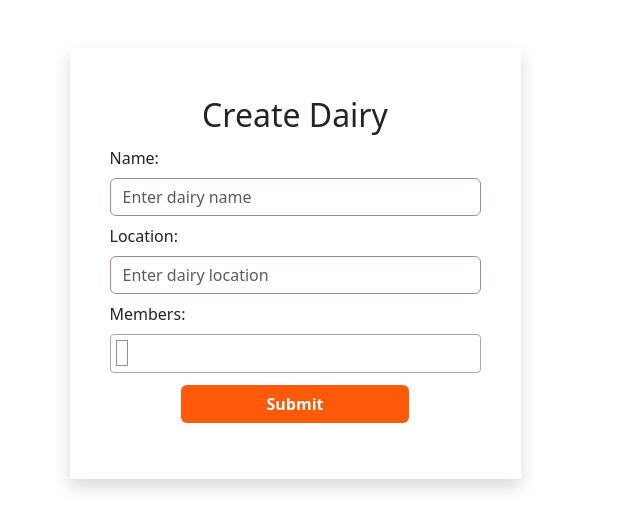
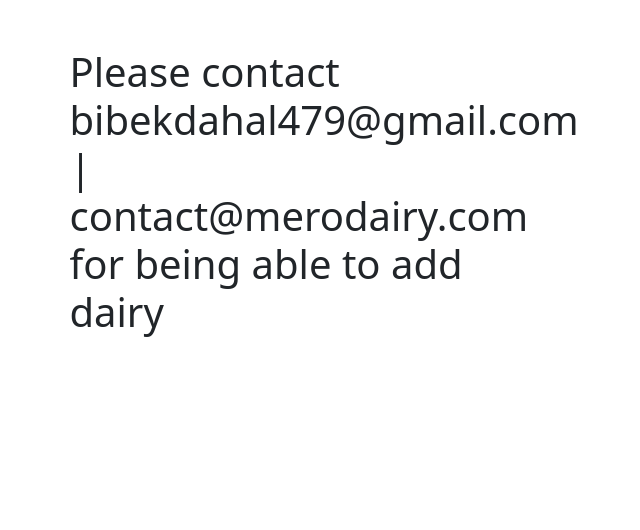
Before and after one commit to Bibek-Dahal/dairytech, a Django app: page /en/dashboard/create-dairy in a window 1280 px wide. Shown: the part 66-596 px from the top of the page, without its empty margins (345-985 px from the left). Run offline with Django 4.2, Linux system fonts and the light colour scheme; the visitor is signed in with stand-in values (Sample User, id 1); parts of the project's set-up code (start-up, migrations or seed data) failed here and were passed over; some libraries are stand-ins or nearby versions.

Commit message:
added email

```diff
--- a/templates/dairyapp/dairy_create_form.html
+++ b/templates/dairyapp/dairy_create_form.html
@@ -12,7 +12,7 @@
 <div class="container mt-5">
     <div class="row d-flex justify-content-center">
         <div class="col-md-6 col-sm-8 col-lg-5 col-11">
-
+            {%if request.user.has_verified_dairy%}
             <form method="POST" novalidate class="shadow p-sm-4 p-4 p-lg-5">
                 {% csrf_token%}
                 {% if form.non_field_errors%}
@@ -45,7 +45,9 @@
 
                 </div>
             </form>
-
+            {%else%}
+            <h1>Please contact bibekdahal479@gmail.com | contact@merodairy.com for being able to add dairy</h1>
+            {%endif%}
 
             {%comment%}
 
```
Also changed, not shown: .github/workflows/deploy.yml (deleted).
